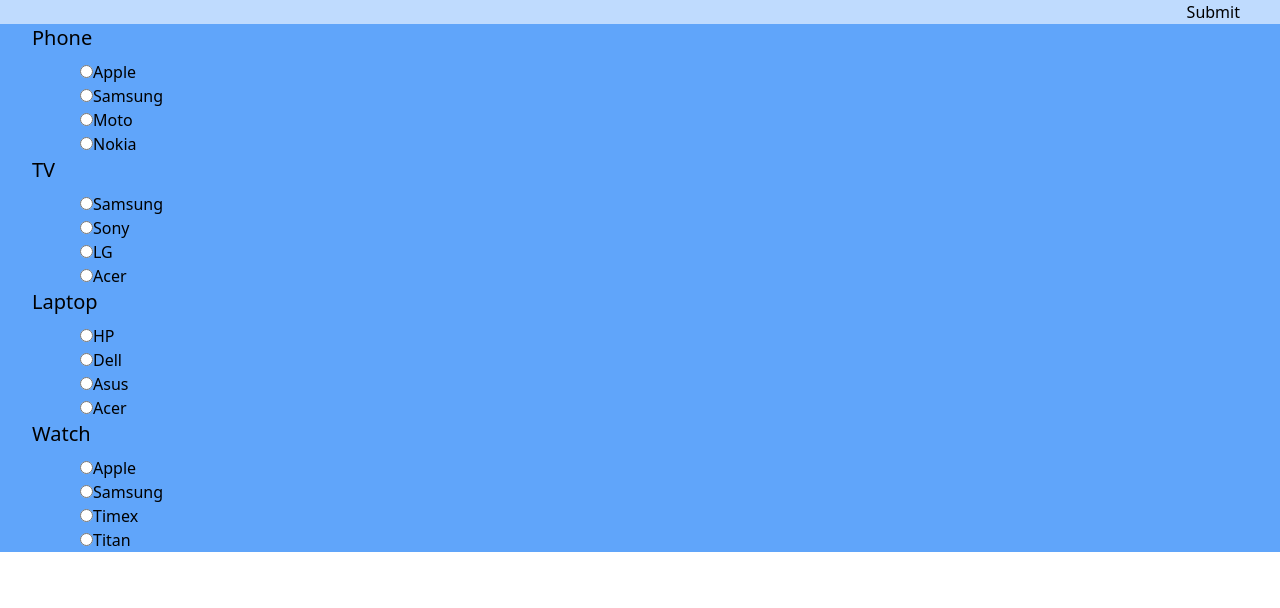
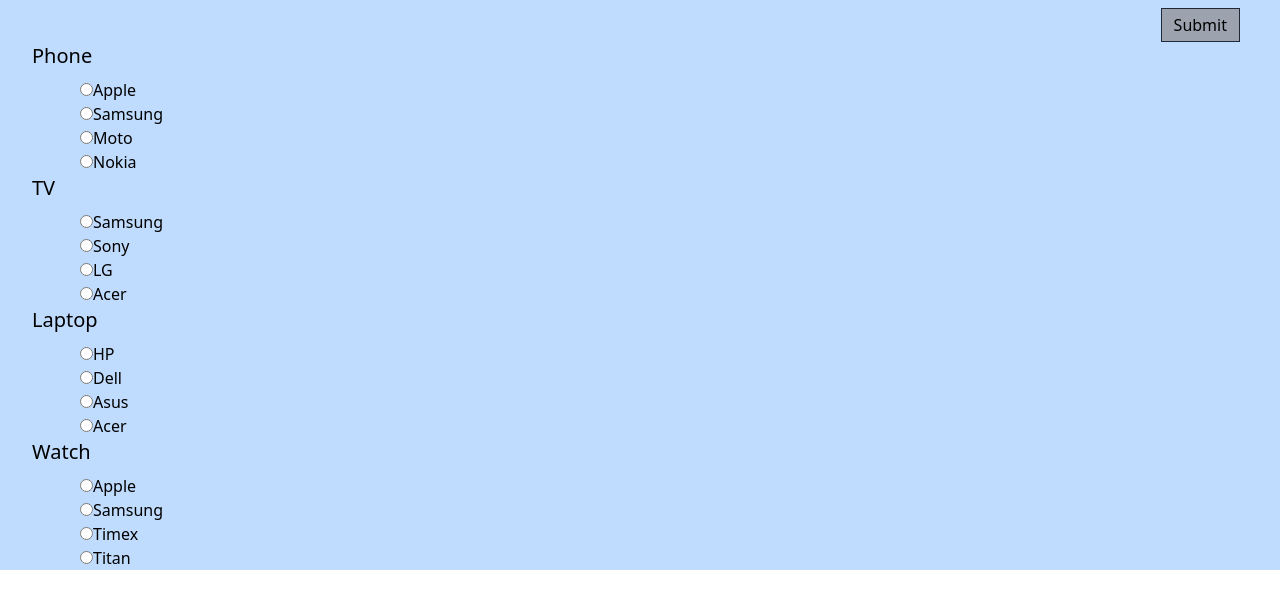
Before and after one commit to gokulkumar0209/Equizz, a React (Vite) app in the folder equizz/: page / in a window 1280 px wide. Shown: the top 608 px of the page. Built offline with nearby package versions, Linux system fonts and the light colour scheme.

Commit message:
Back and submit rectified

```diff
--- a/equizz/src/App.jsx
+++ b/equizz/src/App.jsx
@@ -6,7 +6,9 @@ function App() {
 
 	return (
 		<>
-			<Home />
+			<div className="bg-blue-200" >
+				<Home />
+			</div>
 		</>
 	);
 }
--- a/equizz/src/components/Home.jsx
+++ b/equizz/src/components/Home.jsx
@@ -10,7 +10,7 @@ function Home() {
 	const [actual, setActual] = useState(map);
 	const [allSelected, setAllselected] = useState(false);
 	const [count, setCount] = useState(0);
-    const [allSelectedDependency, setAllSelectedDependency]=useState(0)
+	const [allSelectedDependency, setAllSelectedDependency] = useState(false);
 	const res = (e) => {
 		e.preventDefault();
 		let new_count = 0;
@@ -40,12 +40,21 @@ function Home() {
 	}, [allSelectedDependency]);
 	return (
 		<div className=" bg-blue-200">
-			<div className="flex justify-end mr-10">
-				<button type="submit" onClick={res} disabled={!allSelected}>
+			<div className={resVisible ? "hidden" : "flex justify-end mr-10 "}>
+				<button
+					type="submit"
+					onClick={res}
+					disabled={!allSelected}
+					className={
+						allSelected == false
+							? " bg-gray-400 p-1 px-3 border border-gray-800 mt-2"
+							: "bg-blue-400 p-1 px-3 border border-blue-800 mt-2"
+					}
+				>
 					Submit
 				</button>
 			</div>
-			<div className={resVisible == false ? "bg-blue-400" : " hidden"}>
+			<div className={resVisible == false ? "bg-blue-200" : " hidden"}>
 				<form>
 					<div className="">
 						{cont.map((q, index) => {
@@ -64,8 +73,16 @@ function Home() {
 					</div>
 				</form>
 			</div>
-			<div className={resVisible == true ? "bg-blue-400" : " hidden"}>
-				<button onClick={res}>Back</button>
+			<div className={resVisible == true ? "bg-blue-200" : " hidden"}>
+				<div className="flex justify-end mr-10">
+					<button onClick={res} className=" bg-blue-400 p-1 px-3 border border-blue-800 mt-2 mr-4">
+						Back
+					</button>
+					<button onClick={res} className=" bg-blue-400 p-1 px-3 border border-blue-800 mt-2">
+						Reset
+					</button>
+
+				</div>
 				<Result count={count} available={actual.size} />
 			</div>
 		</div>
--- a/equizz/src/components/Result.jsx
+++ b/equizz/src/components/Result.jsx
@@ -2,8 +2,8 @@ import React from "react";
 
 function Result({ count, available }) {
 	return (
-		<div>
-			You have answered {count}/{available} questions correctly
+		<div className="h-screen flex justify-center items-center">
+			<h1 className=" text-2xl">You have answered {count}/{available} questions correctly</h1>
 		</div>
 	);
 }
--- a/equizz/src/components/Template.jsx
+++ b/equizz/src/components/Template.jsx
@@ -12,7 +12,7 @@ function Template({
 		const old = actual;
 		old.set(question, answers[index]);
 		setActual(old);
-		setAllSelectedDependency( allSelectedDependency+1);
+		setAllSelectedDependency(!allSelectedDependency);
 		// console.log(actual);
 	};
 	// console.log(actual);
```
